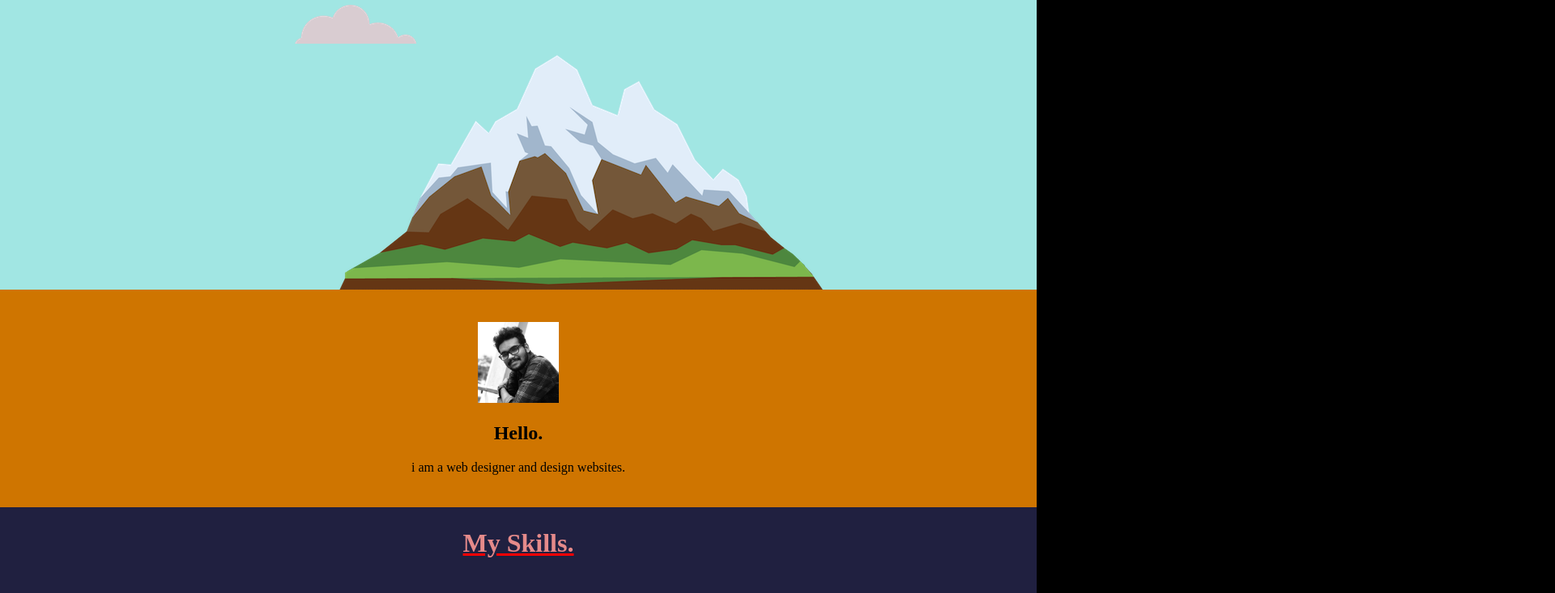
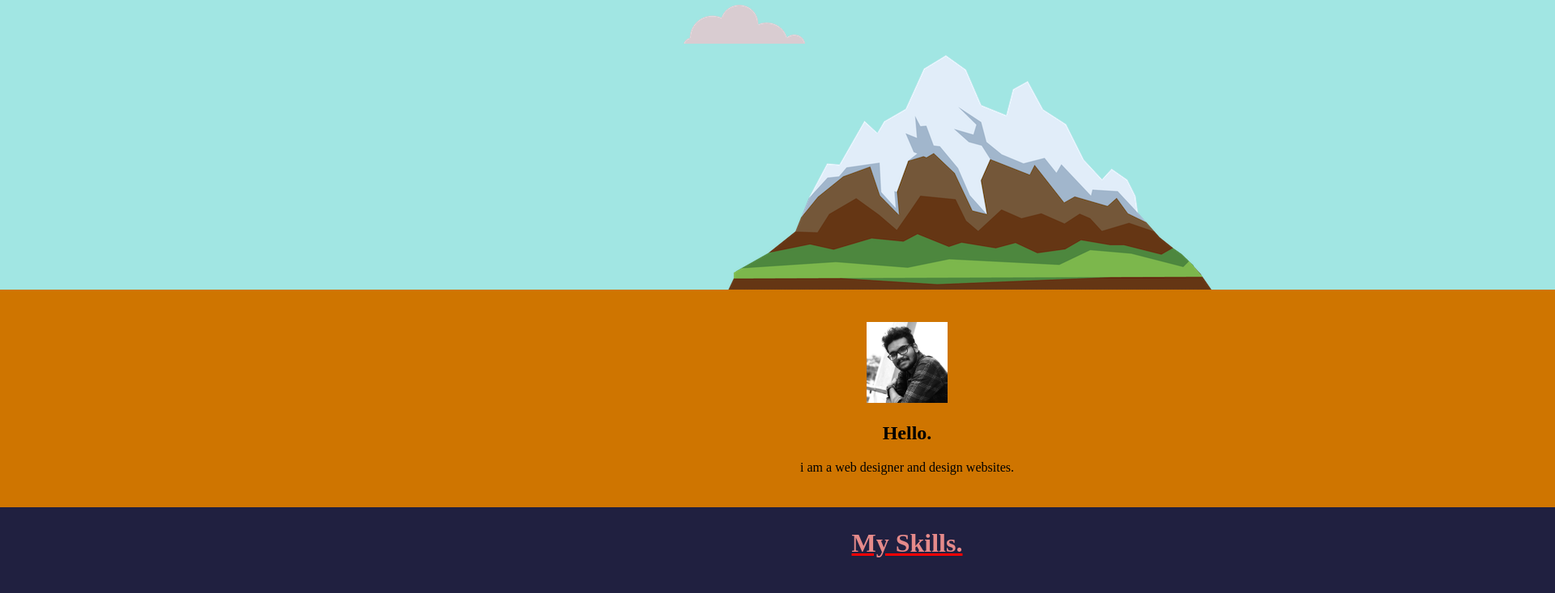
Before and after one commit to syamkumar-2020/personal-site, a plain HTML site: page index.html in a window 1280 px wide. Shown: the part 112-845 px from the top of the page at 81% size, 1920 px wide, since content can reach past the window. Drawn offline with Linux system fonts and the light colour scheme.

Commit message:
update css

```diff
--- a/styles.css
+++ b/styles.css
@@ -1,7 +1,7 @@
 body{
     margin: 0px;
     text-align: center;
-    width: 100%;
+    width: 175%;
     background-color: black;
 }
 h1
```
